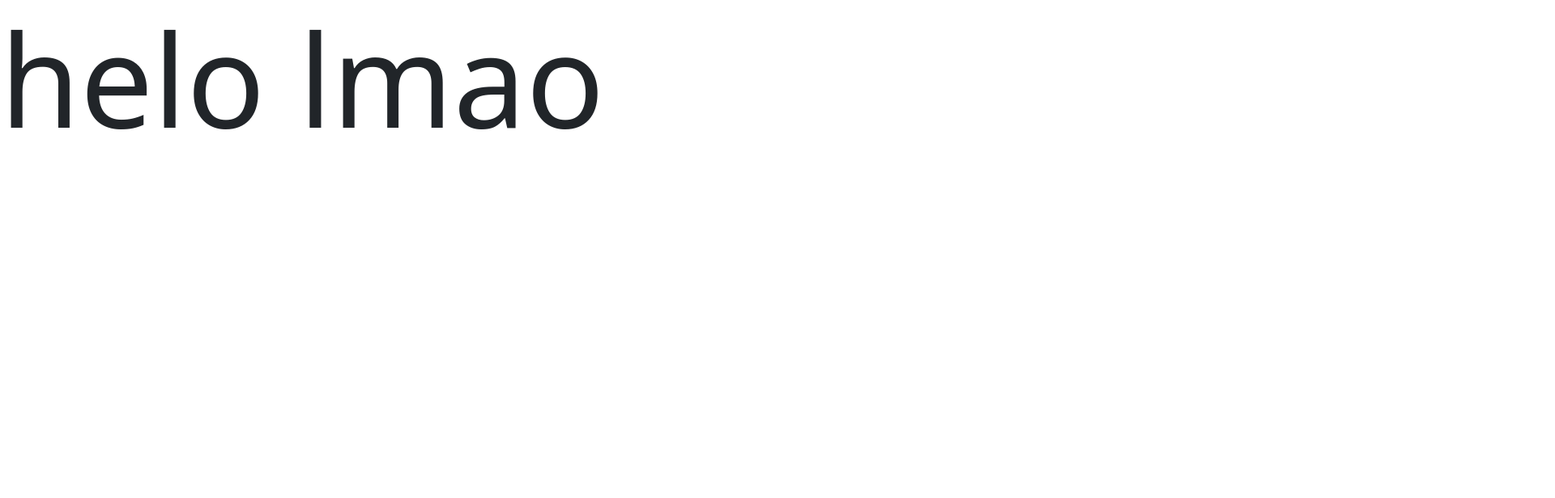
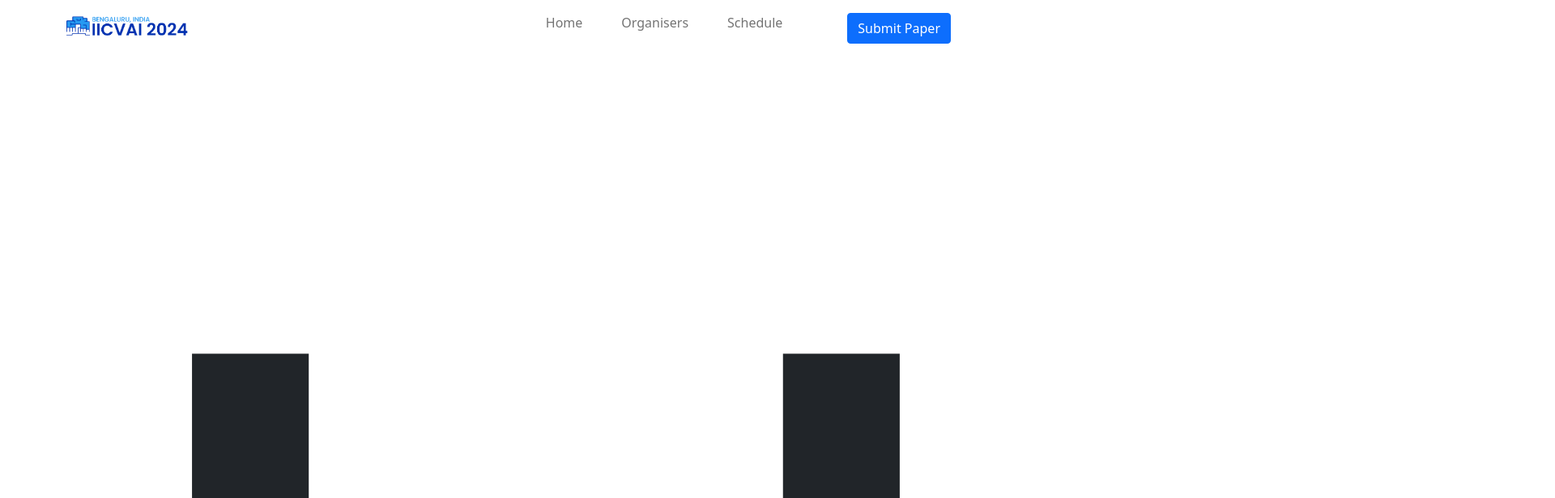
Before and after one commit to ACM-MITB/acm-mitb.github.io, a website: page conference/index.html in a window 1280 px wide. Shown: the top 616 px of the page at 81% size, 1920 px wide, since content can reach past the window. Drawn offline with nearby package versions, Linux system fonts and the light colour scheme.

Commit message:
working navbar godbless

```diff
--- /dev/null
+++ b/conference/assets/css/conf.css
@@ -0,0 +1,13 @@
+.bg-light {
+    background-color: transparent !important;
+}
+
+.scrolled {
+    background-color: white !important;
+}
+
+.navbar-nav .nav-item {
+    padding: 0rem 1rem;
+    /* margin-top: 1rem; */
+    font-weight: 500;
+}
--- /dev/null
+++ b/conference/assets/js/conf.js
@@ -0,0 +1,62 @@
+// function changeImage(e) {
+//     image = document.getElementById("imgDisp"),
+//     image.src = e
+// }
+// function changeImageDownload() {
+//     img2.src = "./assets/img/profile.png",
+//     img1.src = "./assets/img/download.png",
+//     img3.src = "./assets/img/buy_sell.png"
+// }
+// function changeImageSignup() {
+//     img2.src = "./assets/img/buy_sell.png",
+//     img1.src = "./assets/img/profile.png",
+//     img3.src = "./assets/img/download.png"
+// }
+// function changeImageEnjoy() {
+//     img2.src = "./assets/img/download.png",
+//     img1.src = "./assets/img/buy_sell.png",
+//     img3.src = "./assets/img/profile.png"
+// }
+$(window).scroll(function() {
+    $("nav").toggleClass("scrolled", $(this).scrollTop() > 50)
+}),
+// $(document).ready(function() {
+//     $("#nav-icon4").click(function() {
+//         $(this).toggleClass("open")
+//     }),
+//     $("#navbarNav a").on("click", function() {
+//         if ($("#navbarNav").removeClass("show"),
+//         $("#nav-icon4").toggleClass("open"),
+//         "" !== this.hash) {
+//             event.preventDefault();
+//             var e = this.hash;
+//             $("html, body").animate({
+//                 scrollTop: $(e).offset().top - 55
+//             }, 750)
+//         }
+//     }),
+//     $("#logo").on("click", function() {
+//         if ("" !== this.hash) {
+//             event.preventDefault();
+//             var e = this.hash;
+//             $("html, body").animate({
+//                 scrollTop: $(e).offset().top - 55
+//             }, 750)
+//         }
+//     })
+// }),
+// img1 = document.getElementById("imgDisp1"),
+// img2 = document.getElementById("imgDisp2"),
+// img3 = document.getElementById("imgDisp3"),
+// $(".step").on("click", function() {
+//     $(".step").removeClass("selected"),
+//     $(this).addClass("selected")
+// }),
+// $(".carousel").carousel({
+//     interval: 7e3,
+//     ride: "carousel"
+// }),
+console.log("Hello there, fellow Inspector"),
+console.log("Welcome to BookSyndy's website, designed and developed by Advay Sai Inabathini"),
+console.log("."),
+console.log("BookSyndy was founded by Shlok Sushil Jhawar");
--- a/conference/index.html
+++ b/conference/index.html
@@ -1,13 +1,121 @@
-<!DOCTYPE html>
+<!doctype html>
 <html lang="en">
-<head>
+  <head>
+    <!-- Required meta tags -->
+    <meta charset="utf-8">
+    <meta name="viewport" content="width=device-width, initial-scale=1">
+
+    <!-- Bootstrap CSS -->
     <link href="https://cdn.jsdelivr.net/npm/bootstrap@5.0.2/dist/css/bootstrap.min.css" rel="stylesheet" integrity="sha384-EVSTQN3/azprG1Anm3QDgpJLIm9Nao0Yz1ztcQTwFspd3yD65VohhpuuCOmLASjC" crossorigin="anonymous">
-    <meta charset="UTF-8">
-    <meta name="viewport" content="width=device-width, initial-scale=1.0">
+    <link rel="stylesheet" href="assets/css/conf.css">
+
     <title>ICCVAI24</title>
-</head>
-<body>
-    <h1 style="font-size: 10rem;">helo lmao</h1>
-</body>
-<script src="https://cdn.jsdelivr.net/npm/bootstrap@5.0.2/dist/js/bootstrap.bundle.min.js" integrity="sha384-MrcW6ZMFYlzcLA8Nl+NtUVF0sA7MsXsP1UyJoMp4YLEuNSfAP+JcXn/tWtIaxVXM" crossorigin="anonymous"></script>
+  </head>
+  <body>
+    <nav class="navbar navbar-expand-lg navbar-light bg-light fixed-top">
+        <div class="container">
+            <a href="#home" class="navbar-brand" id="logo">
+                <img src="./assets/img/conflogo.png" alt="logo" width="150">
+            </a>
+            <button class="navbar-toggler" type="button" data-toggle="collapse" data-target="#navbarNav" aria-controls="navbarNav" aria-expanded="false" aria-label="Toggle navigation" onclick="this.blur();">
+                <div id="nav-icon4">
+                    <span></span>
+                    <span></span>
+                    <span></span>
+                </div>
+            </button>
+            <div class="collapse navbar-collapse justify-content-end" id="navbarNav">
+                <ul class="navbar-nav">
+                    <li class="nav-item">
+                        <a href="#home" class="nav-link">Home</a>
+                    </li>
+                    <li class="nav-item">
+                        <a href="#organisers" class="nav-link">Organisers</a>
+                    </li>
+                    <li class="nav-item">
+                        <a href="#schedule" class="nav-link">Schedule</a>
+                    </li>
+                    <li class="nav-item">
+                        <a href="#submit" class="nav-link">
+                            <button type="button" class="btn btn-primary" style="margin-left: 2rem;">Submit Paper</button>
+                        </a>
+                    </li>
+                </ul>
+            </div>
+        </div>
+    </nav>
+<!--
+    <nav class="navbar navbar-expand-sm navbar-light bg-light sticky-top">
+        <div class="container">
+          <a class="navbar-brand" href="#">
+            <img src="assets/img/conflogo.png" alt="" width="300">
+          </a>
+          <div class="collapse navbar-collapse" id="navbarNav">
+            <ul class="navbar-nav float-md-end">
+                <li class="nav-item active">
+                    <a href="" class="nav-link active">
+                        Home
+                    </a>
+                </li>
+                <li class="nav-item">
+                    <a href="" class="nav-link">
+                        Organisers
+                    </a>
+                </li>
+                <li class="nav-item ">
+                    <a href="" class="nav-link">
+                        Schedule
+                    </a>
+                </li>
+                <li class="nav-item">
+                    <a href="" class="nav-link">
+                        Submit
+                    </a>
+                </li>
+            </ul>
+          </div>
+        </div>
+      </nav> -->
+
+
+<!-- <nav class="navbar navbar-expand-md navbar-dark fixed-top bg-dark">
+    <div class="container-fluid">
+      <a class="navbar-brand" href="#">
+        <img src="assets/img/conflogo.png" alt="" width="300">
+    </a>
+      <button class="navbar-toggler" type="button" data-bs-toggle="collapse" data-bs-target="#navbarCollapse" aria-controls="navbarCollapse" aria-expanded="false" aria-label="Toggle navigation">
+        <span class="navbar-toggler-icon"></span>
+      </button>
+      <div class="collapse navbar-collapse" id="navbarCollapse">
+        <ul class="navbar-nav me-auto mb-2 mb-md-0">
+          <li class="nav-item">
+            <a class="nav-link active" aria-current="page" href="#">Home</a>
+          </li>
+          <li class="nav-item">
+            <a class="nav-link" href="#">Link</a>
+          </li>
+          <li class="nav-item">
+            <a class="nav-link disabled" href="#" tabindex="-1" aria-disabled="true">Disabled</a>
+          </li>
+        </ul>
+        <form class="d-flex">
+          <input class="form-control me-2" type="search" placeholder="Search" aria-label="Search">
+          <button class="btn btn-outline-success" type="submit">Search</button>
+        </form>
+      </div>
+    </div>
+  </nav> -->
+  <div class="container">
+    <h1 style="font-size: 100rem;">Hello, world!</h1>
+  </div>
+
+
+
+    <!-- Bootstrap Bundle with Popper -->
+    <script type="text/javascript" src="https://code.jquery.com/jquery-3.5.1.min.js"></script>
+    <script src="https://cdn.jsdelivr.net/npm/bootstrap@5.0.2/dist/js/bootstrap.bundle.min.js" integrity="sha384-MrcW6ZMFYlzcLA8Nl+NtUVF0sA7MsXsP1UyJoMp4YLEuNSfAP+JcXn/tWtIaxVXM" crossorigin="anonymous"></script>
+    <script src="assets/js/conf.js"></script>
+
+
+  </body>
 </html>
```
Also changed, not shown: conference/assets/img/conflogo.png (added).
